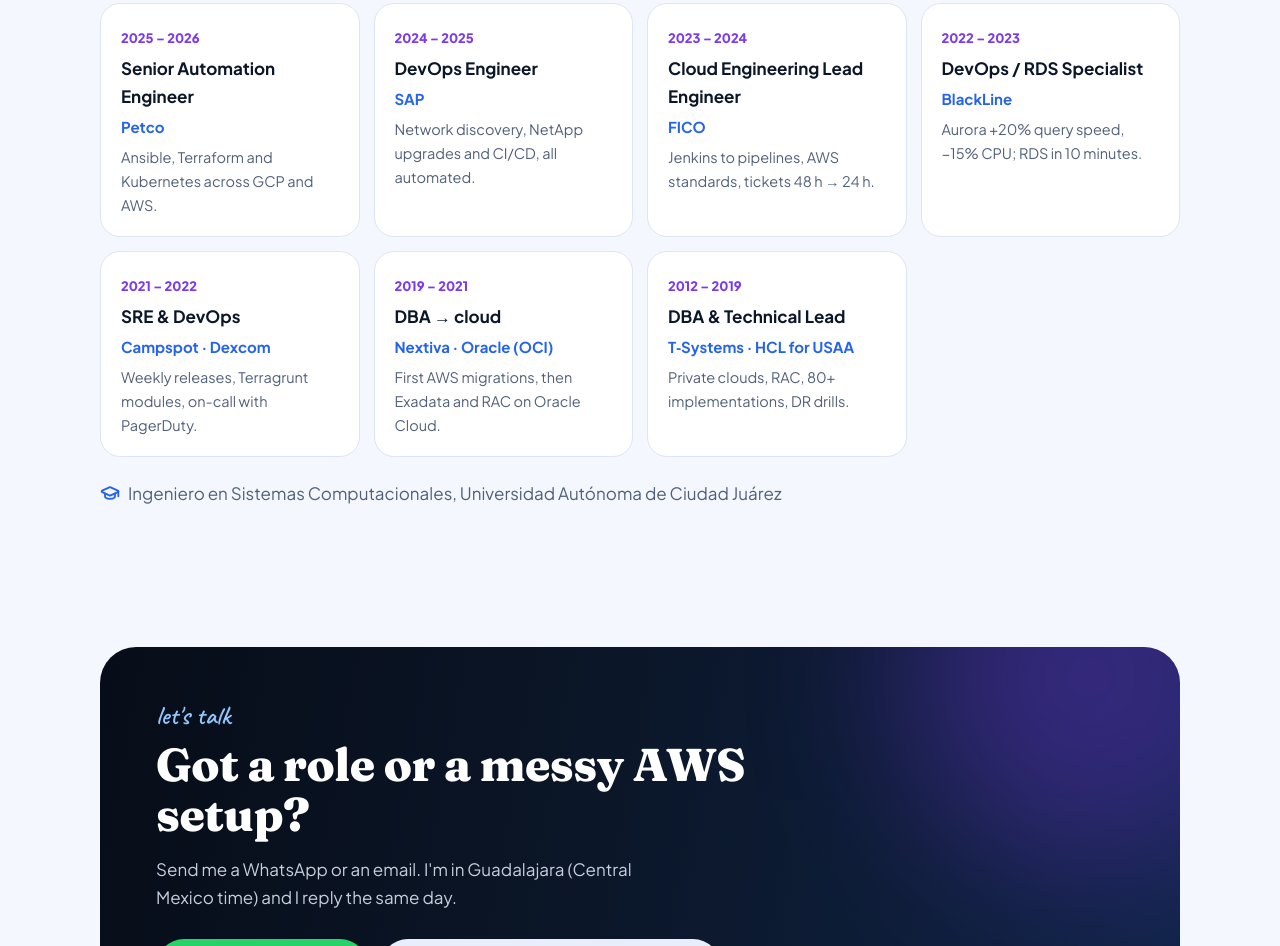
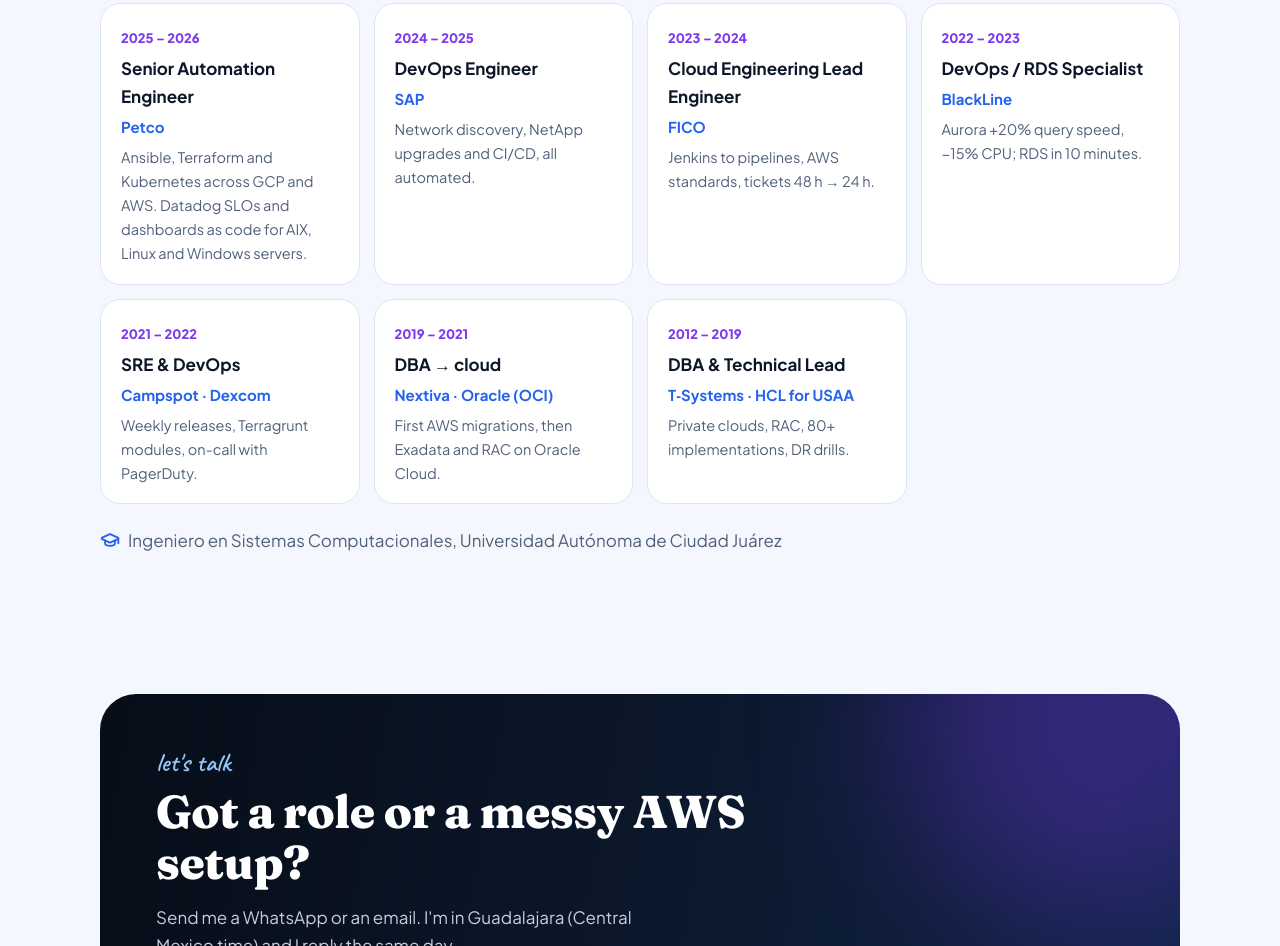
Before and after one commit to devopsdesign/devopsdesign.github.io, a plain HTML site: page index.html in a window 1280 px wide. Shown: the part 4790-5736 px from the top of the page. Drawn offline with nearby package versions, Linux system fonts and the light colour scheme.

Commit message:
chore: résumé PDF of 2026-11-15; Petco line adds Datadog SLO dashboards
Co-Authored-By: Claude Fable 5.2 <noreply@anthropic.com>

```diff
--- a/index.html
+++ b/index.html
@@ -369,7 +369,7 @@ footer{padding:34px 0 90px;text-align:center;color:var(--soft);font-size:14px}
     <span class="kicker">the journey so far</span>
     <h2>Fourteen years, one direction</h2>
     <div class="journey">
-      <div class="stop"><span class="yr">2025 – 2026</span><h4>Senior Automation Engineer</h4><span class="co">Petco</span><p>Ansible, Terraform and Kubernetes across GCP and AWS.</p></div>
+      <div class="stop"><span class="yr">2025 – 2026</span><h4>Senior Automation Engineer</h4><span class="co">Petco</span><p>Ansible, Terraform and Kubernetes across GCP and AWS. Datadog SLOs and dashboards as code for AIX, Linux and Windows servers.</p></div>
       <div class="stop"><span class="yr">2024 – 2025</span><h4>DevOps Engineer</h4><span class="co">SAP</span><p>Network discovery, NetApp upgrades and CI/CD, all automated.</p></div>
       <div class="stop"><span class="yr">2023 – 2024</span><h4>Cloud Engineering Lead Engineer</h4><span class="co">FICO</span><p>Jenkins to pipelines, AWS standards, tickets 48 h → 24 h.</p></div>
       <div class="stop"><span class="yr">2022 – 2023</span><h4>DevOps / RDS Specialist</h4><span class="co">BlackLine</span><p>Aurora +20% query speed, −15% CPU; RDS in 10 minutes.</p></div>
```
Also changed, not shown: 1 other file.
